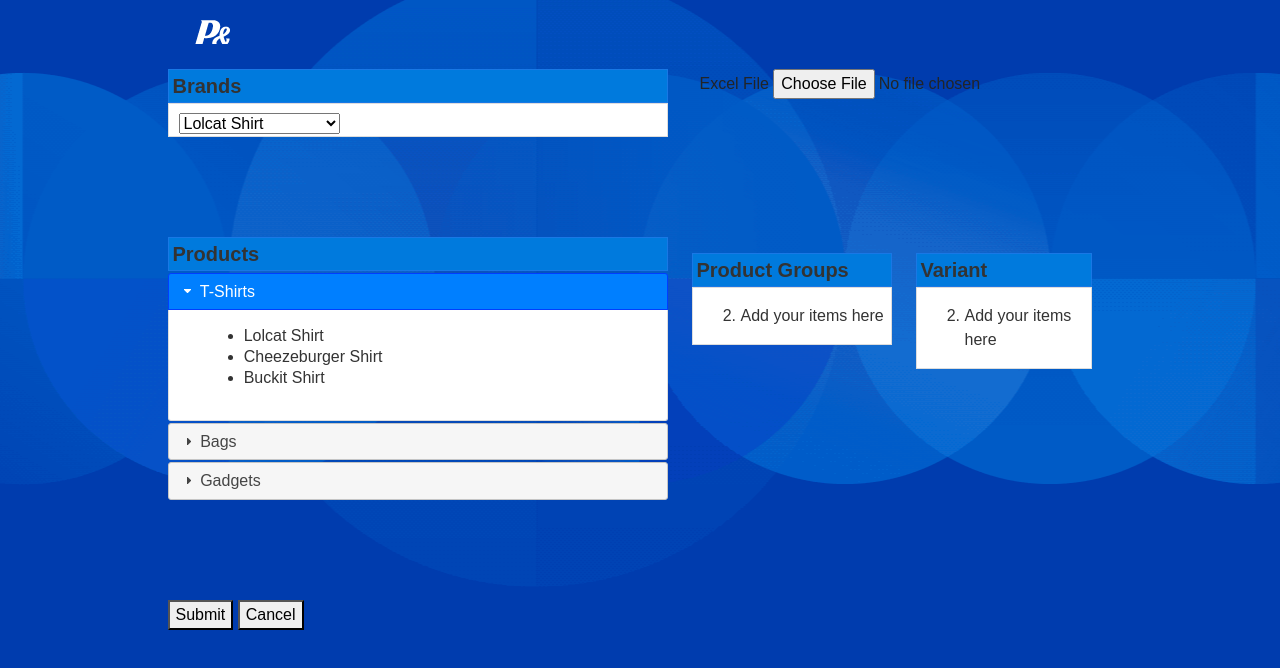
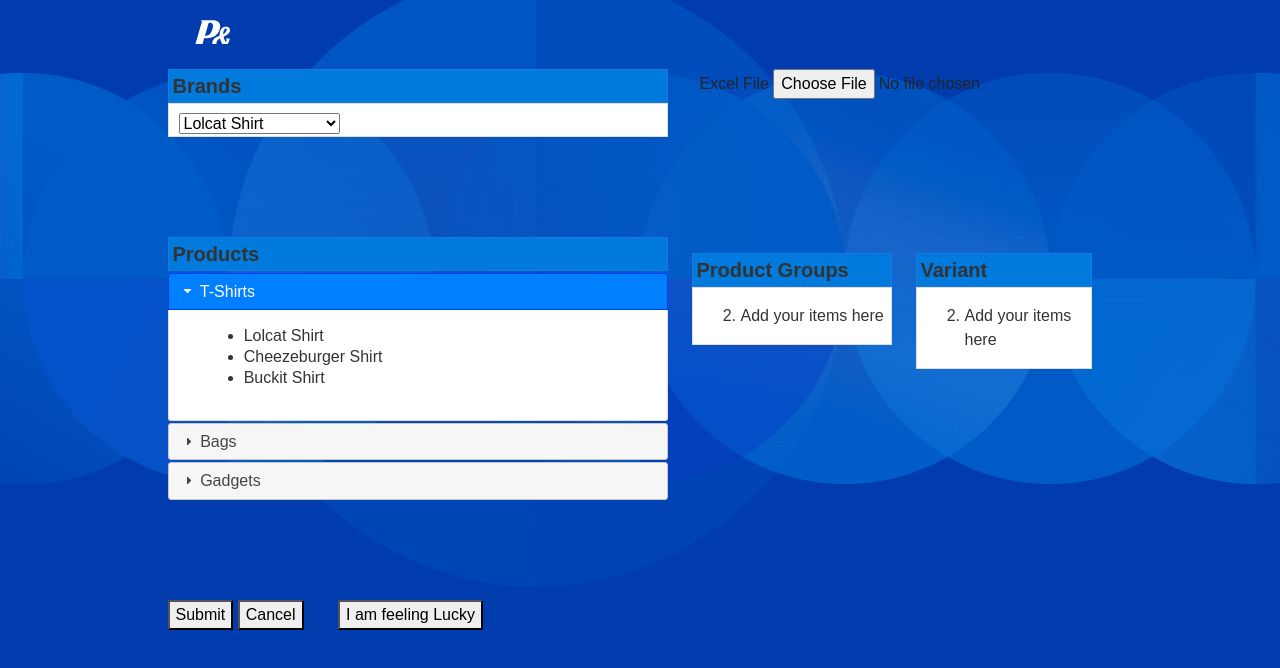
Before and after one commit to jwbanning/Hackathon2015, a plain HTML site: page index.html in a window 1280 px wide. Drawn offline with nearby package versions, Linux system fonts and the light colour scheme.

Commit message:
added the get lucky btn

```diff
--- a/css/main.css
+++ b/css/main.css
@@ -88,6 +88,9 @@ body{
   padding-top: 100px;
   float: right;
 }
+.lucky{
+  margin-left:30px;
+}
 
 /*JQUERY UI OVERRIDES */
 #wrapper .ui-widget-header{
--- a/index.html
+++ b/index.html
@@ -133,6 +133,8 @@
           <div class="btn_container">
             <button type="submit" value="Submit">Submit</button>
             <button type="cancel" value="Cancel">Cancel</button>
+
+            <button class="lucky" type="lucky" value="Lucky">I am feeling Lucky</button>
           </div>
 
         </div>
```
